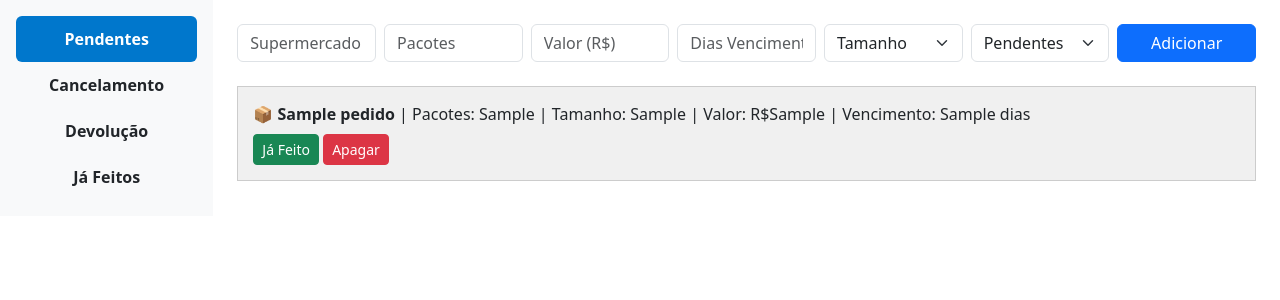
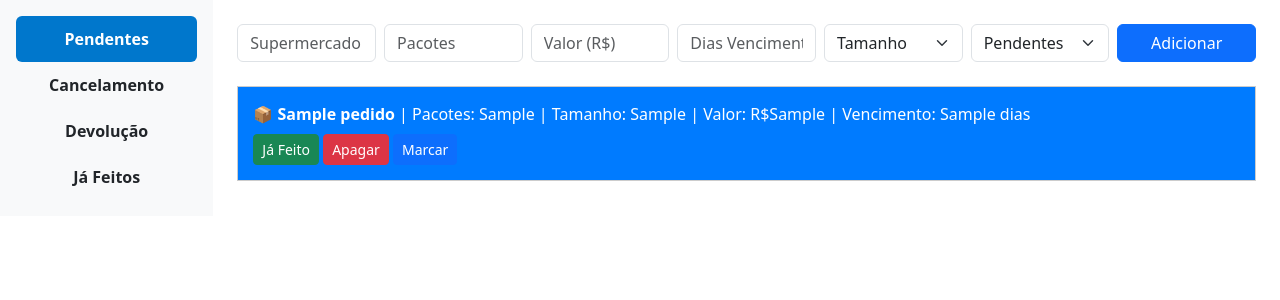
Before and after one commit to Mehranzin/Pao-Do-Sirio, a Flask app: page / in a window 1280 px wide. Shown: the top 300 px of the page. Run offline with Flask 3, Linux system fonts and the light colour scheme; tables that the repository leaves empty hold one stand-in row (values such as "Sample post").

Commit message:
Add btn marcar

```diff
--- a/app.py
+++ b/app.py
@@ -23,6 +23,7 @@ class Pedido(db.Model):
     valor = db.Column(db.String(20))
     vencimento = db.Column(db.String(20))
     status = db.Column(db.String(50))
+    marcado = db.Column(db.Boolean, default=False)  # <-- novo campo
 
 with app.app_context():
     db.create_all()
@@ -63,3 +64,11 @@ def apagar_pedido(pedido_id):
         db.session.delete(pedido)
         db.session.commit()
     return redirect(url_for('index', status=request.args.get('status', 'Pendentes')))
+
+@app.route('/marcar/<int:pedido_id>')
+def marcar_pedido(pedido_id):
+    pedido = Pedido.query.get(pedido_id)
+    if pedido:
+        pedido.marcado = not pedido.marcado  # alterna entre True/False
+        db.session.commit()
+    return redirect(url_for('index', status=request.args.get('status', 'Pendentes')))
--- a/templates/index.html
+++ b/templates/index.html
@@ -24,6 +24,10 @@
         border: 1px solid #ccc;
         padding: 15px;
         margin-bottom: 10px;
+      }
+      .pedido-card.marcado {
+        background-color: #007bff;
+        color: white;
       }
     </style>
   </head>
@@ -119,7 +123,7 @@
           </form>
 
           {% for p in pedidos %}
-          <div class="pedido-card">
+          <div class="pedido-card {% if p.marcado %}marcado{% endif %}">
             <strong>📦 {{p.nome}}</strong> | Pacotes: {{p.pacotes}} | Tamanho:
             {{p.tamanho}} | Valor: R${{p.valor}} | Vencimento: {{p.vencimento}}
             dias
@@ -135,6 +139,11 @@
                 href="/delete/{{p.id}}?status={{status}}"
                 class="btn btn-sm btn-danger"
                 >Apagar</a
+              >
+              <a
+                href="/marcar/{{p.id}}?status={{status}}"
+                class="btn btn-sm btn-primary"
+                >Marcar</a
               >
             </div>
           </div>
```
